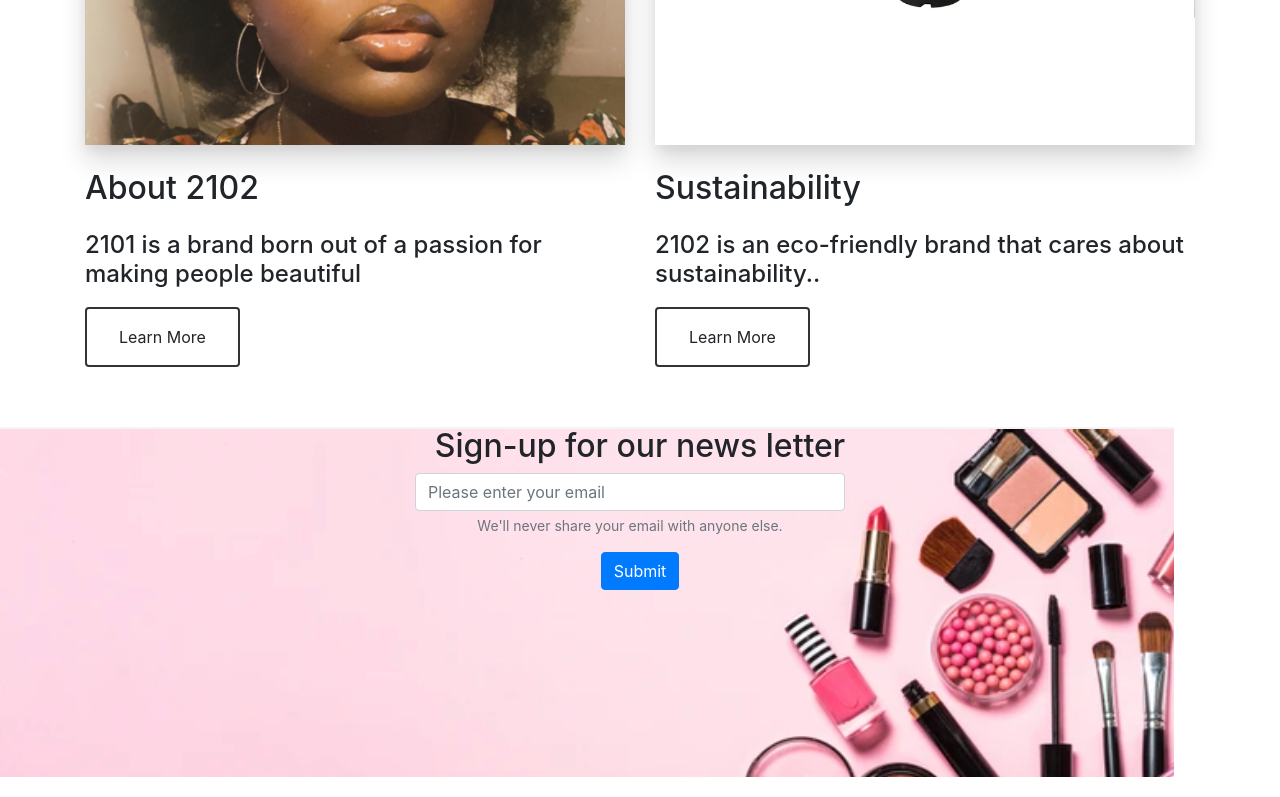
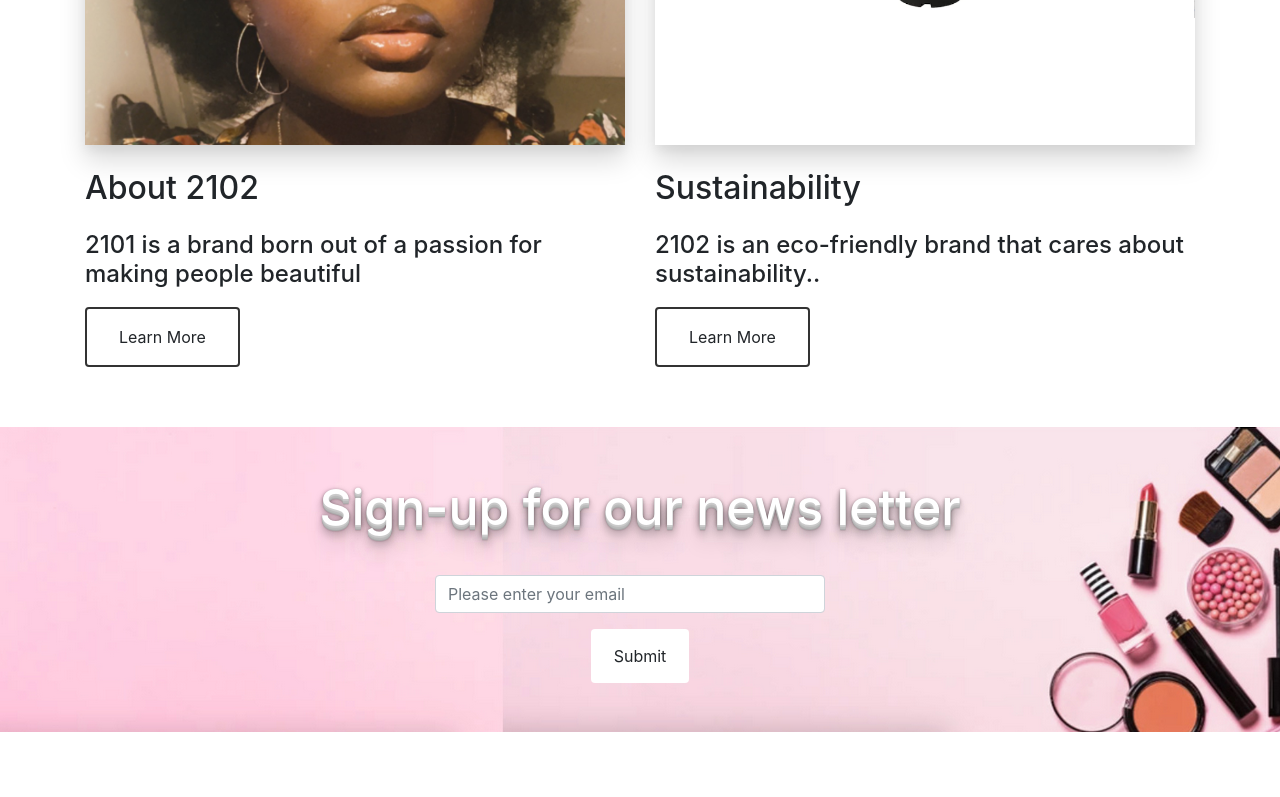
Before and after one commit to tomi2102/tomi2102.github.io, a plain HTML site: page Website/home.html in a window 1280 px wide. Shown: the part 2000-2797 px from the top of the page. Drawn offline with nearby package versions, Linux system fonts and the light colour scheme.

Commit message:
fixed banner image

```diff
--- a/Website/home.html
+++ b/Website/home.html
@@ -35,7 +35,7 @@
 
 
 <!--Navigation Bar 1-->
-<nav class="navbar navbar-expand-lg navbar-light bg-light sticky-top">
+<nav class="navbar navbar-expand-lg navbar-light bg-light">
   <a class="navbar-brand" href="#">2102</a>
   <button class="navbar-toggler" type="button" data-toggle="collapse" data-target="#navbarTogglerDemo02" aria-controls="navbarTogglerDemo02" aria-expanded="false" aria-label="Toggle navigation">
     <span class="navbar-toggler-icon"></span>
@@ -154,23 +154,22 @@
     </div>
     </section>
 
-<section class="banner 3">
+
+    <section class="banner-3">
       <div class="img-wrapper-3 col-md-12">
-
       <div class="img-overlay-3">
          <h2>Sign-up for our news letter</h2>
          <form>
           <div class="form-group">
             <input type="email" class="form-control" id="exampleInputEmail1" aria-describedby="emailHelp" placeholder="Please enter your email">
-            <small id="emailHelp" class="form-text text-muted">We'll never share your email with anyone else.</small>
           </div>
-          <button type="submit" class="btn btn-primary">Submit</button>
+          <button type="submit" class="btn btn-default">Submit</button>
         </form>
       </div>
     </div>
     </section>
+
 <section class="mid-section-bottom">
-
   <div class="container">
     <div class="row">
       <div class="col-sm-12 pad-4 text-center" style="padding: 40px 0 70px">
@@ -187,7 +186,6 @@
       <div class="col-sm-4">
         <img src="Images/He74021d3a30e4a34ad52ad906584f9fd4.jpg" class="img-fluid" alt="Responsive image">
       </div>
-
     </div>
 
   </div>
--- a/Website/style.css
+++ b/Website/style.css
@@ -9,7 +9,8 @@
   position: fixed;
   top: 0;
   width: 100%;
-    z-index: 200
+    z-index: 200;
+      overflow: hidden;
 }
 
 .header-6-left {
@@ -56,12 +57,14 @@ navbar
 
 .navbar{
     overflow: hidden;
-  top: 13%; /* Position the navbar at the top of the page */
   width: 100%; /* Full width */
     position: fixed;
       background-color: #fff !important;
     border-top:1px solid #eee;
    box-shadow: rgba(0, 0, 0, 0.08) 0px 4px 12px;
+  z-index: 200;
+    top: 0;
+    margin-top: 5rem;
 }
 .pad-left{
     padding-left: 3rem;
@@ -212,12 +215,41 @@ width: 100%;
     border:2px solid #333;
     padding:16px 32px
 }
+
+
 .img-wrapper-3{
     position: relative;
      text-align: center;
-     background-image: url('Images/banner.png');
+     background-image: url('Images/banner-1.png');
      background-repeat: no-repeat;
       background-size: auto;
-      height:350px;}
+      height:350px;
+}
 .form-group{padding: 0px 25rem;
 margin-right: 20px;}
+
+.img-overlay-3 h2{
+    font-size: 50px;
+    color:#fff;
+    padding-bottom: 30px;
+    text-shadow: 0 1px 0 #ccc,
+               0 2px 0 #c9c9c9,
+               0 3px 0 #bbb,
+               0 4px 0 #b9b9b9,
+               0 5px 0 #aaa,
+               0 6px 1px rgba(0,0,0,.1),
+               0 0 5px rgba(0,0,0,.1),
+               0 1px 3px rgba(0,0,0,.3),
+               0 3px 5px rgba(0,0,0,.2),
+               0 5px 10px rgba(0,0,0,.25),
+               0 10px 10px rgba(0,0,0,.2),
+               0 20px 20px rgba(0,0,0,.15);
+}
+
+.img-overlay-3{
+    padding:50px 20px
+}
+.img-overlay-3 .btn{
+    background: #fff;
+    padding:14px 22px
+}
```
Also changed, not shown: Website/Images/banner-1.png (added).
